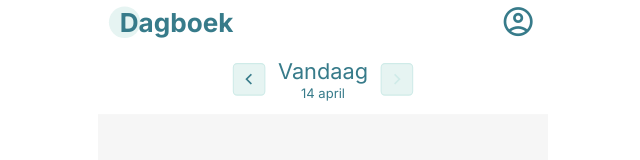
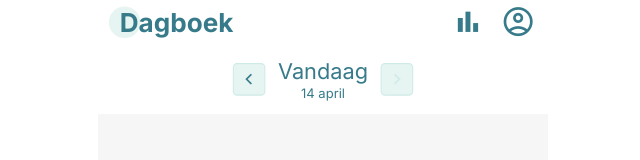
Before and after one commit to plieverse/herstelgids, a React (Vite) app in the folder client/: page /dagboek in a window 1280 px wide. Shown: the top 160 px of the page, without its empty margins (317-957 px from the left). Built offline with nearby package versions, Linux system fonts and the light colour scheme; no server answers.

Commit message:
Add bar_chart button to DiaryPage and DiaryHistoriePage topbars
Co-Authored-By: Claude Sonnet 4.6 <noreply@anthropic.com>

```diff
--- a/client/src/pages/diary/DiaryHistoriePage.jsx
+++ b/client/src/pages/diary/DiaryHistoriePage.jsx
@@ -146,6 +146,9 @@ export default function DiaryHistoriePage() {
             <div onClick={() => navigate(`/dagboek/bewerken/${daysAgo}/1`)} style={{ width: '35px', height: '35px', display: 'flex', alignItems: 'center', justifyContent: 'center', cursor: 'pointer' }}>
               <span className="material-symbols-outlined" style={{ fontSize: '28px', color: '#377B8A', userSelect: 'none' }}>edit</span>
             </div>
+            <div onClick={() => navigate('/dagboek/overzicht')} style={{ width: '35px', height: '35px', display: 'flex', alignItems: 'center', justifyContent: 'center', cursor: 'pointer' }}>
+              <span className="material-symbols-outlined" style={{ fontSize: '28px', color: '#377B8A', userSelect: 'none' }}>bar_chart</span>
+            </div>
             <div onClick={() => setProfileOpen(true)} style={{ width: '35px', height: '35px', display: 'flex', alignItems: 'center', justifyContent: 'center', cursor: 'pointer' }}>
               <span className="material-symbols-outlined" style={{ fontSize: '32px', color: '#377B8A', userSelect: 'none' }}>account_circle</span>
             </div>
--- a/client/src/pages/diary/DiaryPage.jsx
+++ b/client/src/pages/diary/DiaryPage.jsx
@@ -139,20 +139,14 @@ export default function DiaryPage() {
             }} onClick={handleTripleClick}>Dagboek</span>
           </div>
 
-          {/* Right: profile icon 35×35 */}
-          <div onClick={() => setProfileOpen(true)} style={{
-            width: '35px',
-            height: '35px',
-            display: 'flex',
-            alignItems: 'center',
-            justifyContent: 'center',
-            cursor: 'pointer',
-          }}>
-            <span className="material-symbols-outlined" style={{
-              fontSize: '32px',
-              color: '#377B8A',
-              userSelect: 'none',
-            }}>account_circle</span>
+          {/* Right: bar_chart + profile icons */}
+          <div style={{ display: 'flex', flexDirection: 'row', alignItems: 'center', gap: '11px' }}>
+            <div onClick={() => navigate('/dagboek/overzicht')} style={{ width: '35px', height: '35px', display: 'flex', alignItems: 'center', justifyContent: 'center', cursor: 'pointer' }}>
+              <span className="material-symbols-outlined" style={{ fontSize: '28px', color: '#377B8A', userSelect: 'none' }}>bar_chart</span>
+            </div>
+            <div onClick={() => setProfileOpen(true)} style={{ width: '35px', height: '35px', display: 'flex', alignItems: 'center', justifyContent: 'center', cursor: 'pointer' }}>
+              <span className="material-symbols-outlined" style={{ fontSize: '32px', color: '#377B8A', userSelect: 'none' }}>account_circle</span>
+            </div>
           </div>
         </div>
 
```
